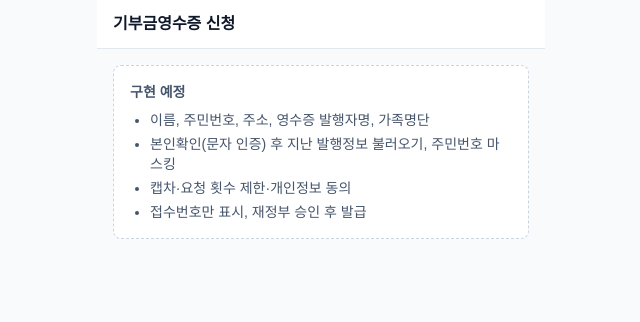
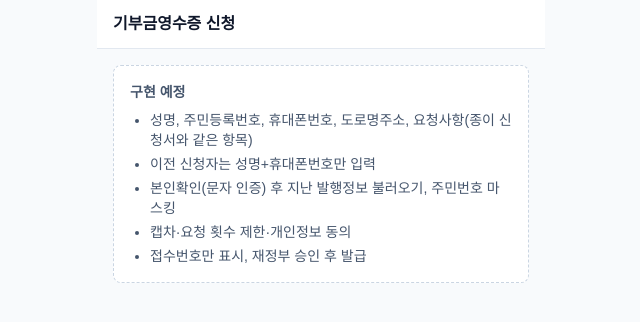
Before and after one commit to webyigit/ND_FMS, a Next.js app: page /donation-request in a window 1280 px wide. Shown: the top 322 px of the page, without its empty margins (319-959 px from the left). Built offline with nearby package versions, Linux system fonts and the light colour scheme.

Commit message:
기부금영수증 신청 화면 항목을 종이 신청서에 맞춤
Co-Authored-By: Claude Opus 5.5 (1M context) <noreply@anthropic.com>
Claude-Session: https://claude.ai/code/session_01AUorKsV4YSf1mWSK21kvS8

```diff
--- a/src/app/donation-request/page.tsx
+++ b/src/app/donation-request/page.tsx
@@ -5,7 +5,7 @@ export const metadata = { title: "기부금영수증 신청 · 재정관리시
 export default function Page() {
   return (
     <MobileShell title="기부금영수증 신청">
-      <Spec items={["이름, 주민번호, 주소, 영수증 발행자명, 가족명단", "본인확인(문자 인증) 후 지난 발행정보 불러오기, 주민번호 마스킹", "캡차·요청 횟수 제한·개인정보 동의", "접수번호만 표시, 재정부 승인 후 발급"]} />
+      <Spec items={["성명, 주민등록번호, 휴대폰번호, 도로명주소, 요청사항(종이 신청서와 같은 항목)", "이전 신청자는 성명+휴대폰번호만 입력", "본인확인(문자 인증) 후 지난 발행정보 불러오기, 주민번호 마스킹", "캡차·요청 횟수 제한·개인정보 동의", "접수번호만 표시, 재정부 승인 후 발급"]} />
     </MobileShell>
   );
 }
```
